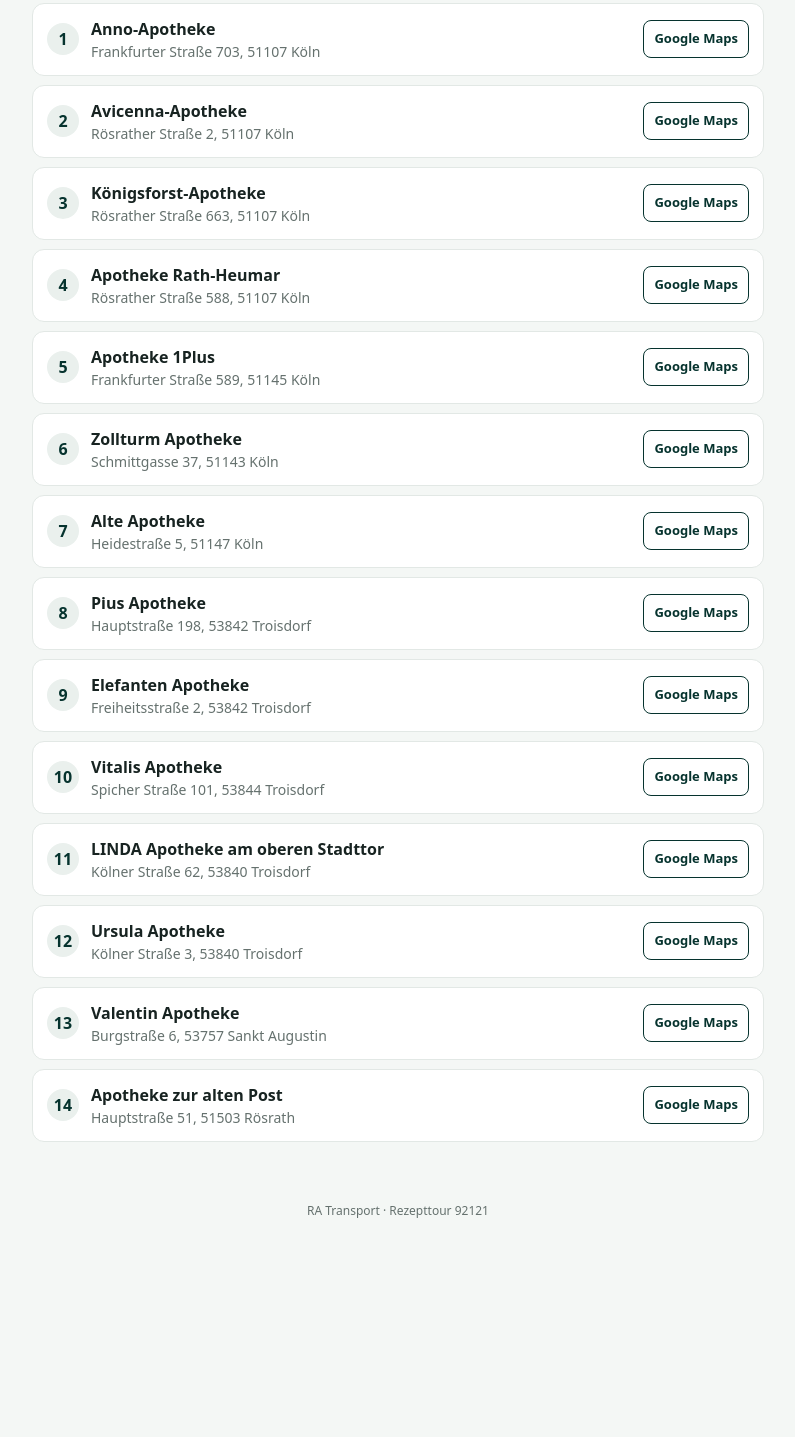
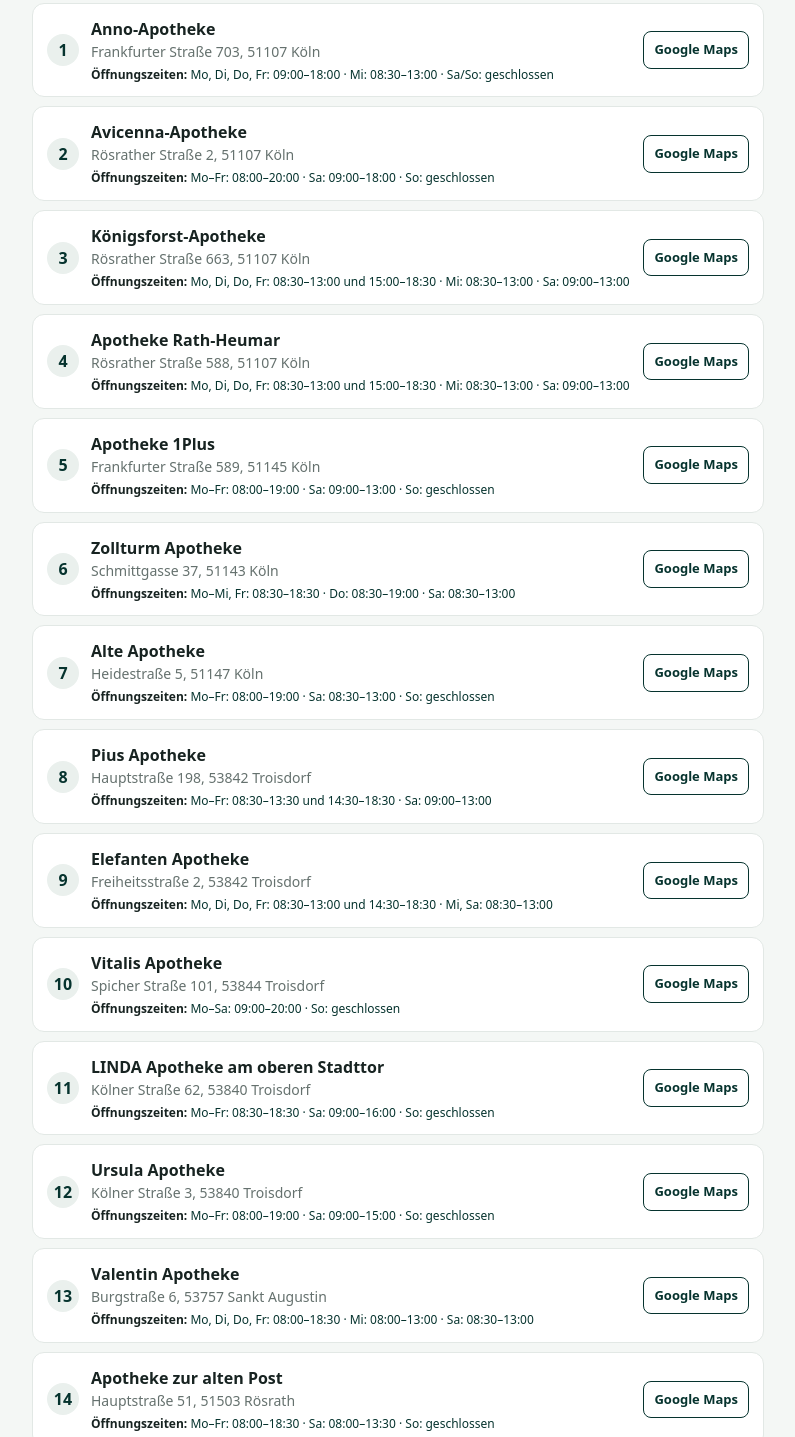
Before and after one commit to Rateb91/tour-92121, a plain HTML site: page index.html in a window 1280 px wide. Shown: the part 292-1729 px from the top of the page, without its empty margins (242-1037 px from the left). Before the commit the page ends 1534 px from the top, so only its background shows below. Drawn offline with Linux system fonts and the light colour scheme.

Commit message:
Add pharmacy opening hours to recipe tour 92121

```diff
--- a/index.html
+++ b/index.html
@@ -22,7 +22,7 @@
     .num{flex:0 0 32px;height:32px;border-radius:50%;display:grid;place-items:center;background:#eaf0ed;color:var(--green);font-weight:800}
     .details{min-width:0;flex:1}
     .name{font-weight:750}
-    .address{font-size:14px;color:var(--muted);overflow-wrap:anywhere}
+    .address{font-size:14px;color:var(--muted);overflow-wrap:anywhere}.hours{font-size:12px;color:var(--green);margin-top:5px;line-height:1.4}.hours strong{color:var(--ink)}
     a{color:var(--green);font-weight:700;text-decoration:none}
     a.map{border:1px solid var(--green);border-radius:8px;padding:8px 10px;white-space:nowrap;font-size:13px}
     a.map:focus,a.map:hover{background:var(--green);color:white}
@@ -42,20 +42,20 @@
     Tippen Sie bei der gewünschten Apotheke auf „Google Maps“, um die Adresse direkt in Google Maps zu öffnen.
   </section>
   <ol>
-    <li><span class="num">1</span><div class="details"><div class="name">Anno-Apotheke</div><div class="address">Frankfurter Straße 703, 51107 Köln</div></div><a class="map" target="_blank" rel="noopener" href="https://www.google.com/maps/search/?api=1&amp;query=Frankfurter%20Stra%C3%9Fe%20703%2C%2051107%20K%C3%B6ln">Google Maps</a></li>
-    <li><span class="num">2</span><div class="details"><div class="name">Avicenna-Apotheke</div><div class="address">Rösrather Straße 2, 51107 Köln</div></div><a class="map" target="_blank" rel="noopener" href="https://www.google.com/maps/search/?api=1&amp;query=R%C3%B6srather%20Stra%C3%9Fe%202%2C%2051107%20K%C3%B6ln">Google Maps</a></li>
-    <li><span class="num">3</span><div class="details"><div class="name">Königsforst-Apotheke</div><div class="address">Rösrather Straße 663, 51107 Köln</div></div><a class="map" target="_blank" rel="noopener" href="https://www.google.com/maps/search/?api=1&amp;query=R%C3%B6srather%20Stra%C3%9Fe%20663%2C%2051107%20K%C3%B6ln">Google Maps</a></li>
-    <li><span class="num">4</span><div class="details"><div class="name">Apotheke Rath-Heumar</div><div class="address">Rösrather Straße 588, 51107 Köln</div></div><a class="map" target="_blank" rel="noopener" href="https://www.google.com/maps/search/?api=1&amp;query=R%C3%B6srather%20Stra%C3%9Fe%20588%2C%2051107%20K%C3%B6ln">Google Maps</a></li>
-    <li><span class="num">5</span><div class="details"><div class="name">Apotheke 1Plus</div><div class="address">Frankfurter Straße 589, 51145 Köln</div></div><a class="map" target="_blank" rel="noopener" href="https://www.google.com/maps/search/?api=1&amp;query=Frankfurter%20Stra%C3%9Fe%20589%2C%2051145%20K%C3%B6ln">Google Maps</a></li>
-    <li><span class="num">6</span><div class="details"><div class="name">Zollturm Apotheke</div><div class="address">Schmittgasse 37, 51143 Köln</div></div><a class="map" target="_blank" rel="noopener" href="https://www.google.com/maps/search/?api=1&amp;query=Schmittgasse%2037%2C%2051143%20K%C3%B6ln">Google Maps</a></li>
-    <li><span class="num">7</span><div class="details"><div class="name">Alte Apotheke</div><div class="address">Heidestraße 5, 51147 Köln</div></div><a class="map" target="_blank" rel="noopener" href="https://www.google.com/maps/search/?api=1&amp;query=Heidestra%C3%9Fe%205%2C%2051147%20K%C3%B6ln">Google Maps</a></li>
-    <li><span class="num">8</span><div class="details"><div class="name">Pius Apotheke</div><div class="address">Hauptstraße 198, 53842 Troisdorf</div></div><a class="map" target="_blank" rel="noopener" href="https://www.google.com/maps/search/?api=1&amp;query=Hauptstra%C3%9Fe%20198%2C%2053842%20Troisdorf">Google Maps</a></li>
-    <li><span class="num">9</span><div class="details"><div class="name">Elefanten Apotheke</div><div class="address">Freiheitsstraße 2, 53842 Troisdorf</div></div><a class="map" target="_blank" rel="noopener" href="https://www.google.com/maps/search/?api=1&amp;query=Freiheitsstra%C3%9Fe%202%2C%2053842%20Troisdorf">Google Maps</a></li>
-    <li><span class="num">10</span><div class="details"><div class="name">Vitalis Apotheke</div><div class="address">Spicher Straße 101, 53844 Troisdorf</div></div><a class="map" target="_blank" rel="noopener" href="https://www.google.com/maps/search/?api=1&amp;query=Spicher%20Stra%C3%9Fe%20101%2C%2053844%20Troisdorf">Google Maps</a></li>
-    <li><span class="num">11</span><div class="details"><div class="name">LINDA Apotheke am oberen Stadttor</div><div class="address">Kölner Straße 62, 53840 Troisdorf</div></div><a class="map" target="_blank" rel="noopener" href="https://www.google.com/maps/search/?api=1&amp;query=K%C3%B6lner%20Stra%C3%9Fe%2062%2C%2053840%20Troisdorf">Google Maps</a></li>
-    <li><span class="num">12</span><div class="details"><div class="name">Ursula Apotheke</div><div class="address">Kölner Straße 3, 53840 Troisdorf</div></div><a class="map" target="_blank" rel="noopener" href="https://www.google.com/maps/search/?api=1&amp;query=K%C3%B6lner%20Stra%C3%9Fe%203%2C%2053840%20Troisdorf">Google Maps</a></li>
-    <li><span class="num">13</span><div class="details"><div class="name">Valentin Apotheke</div><div class="address">Burgstraße 6, 53757 Sankt Augustin</div></div><a class="map" target="_blank" rel="noopener" href="https://www.google.com/maps/search/?api=1&amp;query=Burgstra%C3%9Fe%206%2C%2053757%20Sankt%20Augustin">Google Maps</a></li>
-    <li><span class="num">14</span><div class="details"><div class="name">Apotheke zur alten Post</div><div class="address">Hauptstraße 51, 51503 Rösrath</div></div><a class="map" target="_blank" rel="noopener" href="https://www.google.com/maps/search/?api=1&amp;query=Hauptstra%C3%9Fe%2051%2C%2051503%20R%C3%B6srath">Google Maps</a></li>
+    <li><span class="num">1</span><div class="details"><div class="name">Anno-Apotheke</div><div class="address">Frankfurter Straße 703, 51107 Köln</div><div class="hours"><strong>Öffnungszeiten:</strong> Mo, Di, Do, Fr: 09:00–18:00 · Mi: 08:30–13:00 · Sa/So: geschlossen</div></div><a class="map" target="_blank" rel="noopener" href="https://www.google.com/maps/search/?api=1&amp;query=Frankfurter%20Stra%C3%9Fe%20703%2C%2051107%20K%C3%B6ln">Google Maps</a></li>
+    <li><span class="num">2</span><div class="details"><div class="name">Avicenna-Apotheke</div><div class="address">Rösrather Straße 2, 51107 Köln</div><div class="hours"><strong>Öffnungszeiten:</strong> Mo–Fr: 08:00–20:00 · Sa: 09:00–18:00 · So: geschlossen</div></div><a class="map" target="_blank" rel="noopener" href="https://www.google.com/maps/search/?api=1&amp;query=R%C3%B6srather%20Stra%C3%9Fe%202%2C%2051107%20K%C3%B6ln">Google Maps</a></li>
+    <li><span class="num">3</span><div class="details"><div class="name">Königsforst-Apotheke</div><div class="address">Rösrather Straße 663, 51107 Köln</div><div class="hours"><strong>Öffnungszeiten:</strong> Mo, Di, Do, Fr: 08:30–13:00 und 15:00–18:30 · Mi: 08:30–13:00 · Sa: 09:00–13:00</div></div><a class="map" target="_blank" rel="noopener" href="https://www.google.com/maps/search/?api=1&amp;query=R%C3%B6srather%20Stra%C3%9Fe%20663%2C%2051107%20K%C3%B6ln">Google Maps</a></li>
+    <li><span class="num">4</span><div class="details"><div class="name">Apotheke Rath-Heumar</div><div class="address">Rösrather Straße 588, 51107 Köln</div><div class="hours"><strong>Öffnungszeiten:</strong> Mo, Di, Do, Fr: 08:30–13:00 und 15:00–18:30 · Mi: 08:30–13:00 · Sa: 09:00–13:00</div></div><a class="map" target="_blank" rel="noopener" href="https://www.google.com/maps/search/?api=1&amp;query=R%C3%B6srather%20Stra%C3%9Fe%20588%2C%2051107%20K%C3%B6ln">Google Maps</a></li>
+    <li><span class="num">5</span><div class="details"><div class="name">Apotheke 1Plus</div><div class="address">Frankfurter Straße 589, 51145 Köln</div><div class="hours"><strong>Öffnungszeiten:</strong> Mo–Fr: 08:00–19:00 · Sa: 09:00–13:00 · So: geschlossen</div></div><a class="map" target="_blank" rel="noopener" href="https://www.google.com/maps/search/?api=1&amp;query=Frankfurter%20Stra%C3%9Fe%20589%2C%2051145%20K%C3%B6ln">Google Maps</a></li>
+    <li><span class="num">6</span><div class="details"><div class="name">Zollturm Apotheke</div><div class="address">Schmittgasse 37, 51143 Köln</div><div class="hours"><strong>Öffnungszeiten:</strong> Mo–Mi, Fr: 08:30–18:30 · Do: 08:30–19:00 · Sa: 08:30–13:00</div></div><a class="map" target="_blank" rel="noopener" href="https://www.google.com/maps/search/?api=1&amp;query=Schmittgasse%2037%2C%2051143%20K%C3%B6ln">Google Maps</a></li>
+    <li><span class="num">7</span><div class="details"><div class="name">Alte Apotheke</div><div class="address">Heidestraße 5, 51147 Köln</div><div class="hours"><strong>Öffnungszeiten:</strong> Mo–Fr: 08:00–19:00 · Sa: 08:30–13:00 · So: geschlossen</div></div><a class="map" target="_blank" rel="noopener" href="https://www.google.com/maps/search/?api=1&amp;query=Heidestra%C3%9Fe%205%2C%2051147%20K%C3%B6ln">Google Maps</a></li>
+    <li><span class="num">8</span><div class="details"><div class="name">Pius Apotheke</div><div class="address">Hauptstraße 198, 53842 Troisdorf</div><div class="hours"><strong>Öffnungszeiten:</strong> Mo–Fr: 08:30–13:30 und 14:30–18:30 · Sa: 09:00–13:00</div></div><a class="map" target="_blank" rel="noopener" href="https://www.google.com/maps/search/?api=1&amp;query=Hauptstra%C3%9Fe%20198%2C%2053842%20Troisdorf">Google Maps</a></li>
+    <li><span class="num">9</span><div class="details"><div class="name">Elefanten Apotheke</div><div class="address">Freiheitsstraße 2, 53842 Troisdorf</div><div class="hours"><strong>Öffnungszeiten:</strong> Mo, Di, Do, Fr: 08:30–13:00 und 14:30–18:30 · Mi, Sa: 08:30–13:00</div></div><a class="map" target="_blank" rel="noopener" href="https://www.google.com/maps/search/?api=1&amp;query=Freiheitsstra%C3%9Fe%202%2C%2053842%20Troisdorf">Google Maps</a></li>
+    <li><span class="num">10</span><div class="details"><div class="name">Vitalis Apotheke</div><div class="address">Spicher Straße 101, 53844 Troisdorf</div><div class="hours"><strong>Öffnungszeiten:</strong> Mo–Sa: 09:00–20:00 · So: geschlossen</div></div><a class="map" target="_blank" rel="noopener" href="https://www.google.com/maps/search/?api=1&amp;query=Spicher%20Stra%C3%9Fe%20101%2C%2053844%20Troisdorf">Google Maps</a></li>
+    <li><span class="num">11</span><div class="details"><div class="name">LINDA Apotheke am oberen Stadttor</div><div class="address">Kölner Straße 62, 53840 Troisdorf</div><div class="hours"><strong>Öffnungszeiten:</strong> Mo–Fr: 08:30–18:30 · Sa: 09:00–16:00 · So: geschlossen</div></div><a class="map" target="_blank" rel="noopener" href="https://www.google.com/maps/search/?api=1&amp;query=K%C3%B6lner%20Stra%C3%9Fe%2062%2C%2053840%20Troisdorf">Google Maps</a></li>
+    <li><span class="num">12</span><div class="details"><div class="name">Ursula Apotheke</div><div class="address">Kölner Straße 3, 53840 Troisdorf</div><div class="hours"><strong>Öffnungszeiten:</strong> Mo–Fr: 08:00–19:00 · Sa: 09:00–15:00 · So: geschlossen</div></div><a class="map" target="_blank" rel="noopener" href="https://www.google.com/maps/search/?api=1&amp;query=K%C3%B6lner%20Stra%C3%9Fe%203%2C%2053840%20Troisdorf">Google Maps</a></li>
+    <li><span class="num">13</span><div class="details"><div class="name">Valentin Apotheke</div><div class="address">Burgstraße 6, 53757 Sankt Augustin</div><div class="hours"><strong>Öffnungszeiten:</strong> Mo, Di, Do, Fr: 08:00–18:30 · Mi: 08:00–13:00 · Sa: 08:30–13:00</div></div><a class="map" target="_blank" rel="noopener" href="https://www.google.com/maps/search/?api=1&amp;query=Burgstra%C3%9Fe%206%2C%2053757%20Sankt%20Augustin">Google Maps</a></li>
+    <li><span class="num">14</span><div class="details"><div class="name">Apotheke zur alten Post</div><div class="address">Hauptstraße 51, 51503 Rösrath</div><div class="hours"><strong>Öffnungszeiten:</strong> Mo–Fr: 08:00–18:30 · Sa: 08:00–13:30 · So: geschlossen</div></div><a class="map" target="_blank" rel="noopener" href="https://www.google.com/maps/search/?api=1&amp;query=Hauptstra%C3%9Fe%2051%2C%2051503%20R%C3%B6srath">Google Maps</a></li>
   </ol>
 </main>
 <footer>RA Transport · Rezepttour 92121</footer>
```
